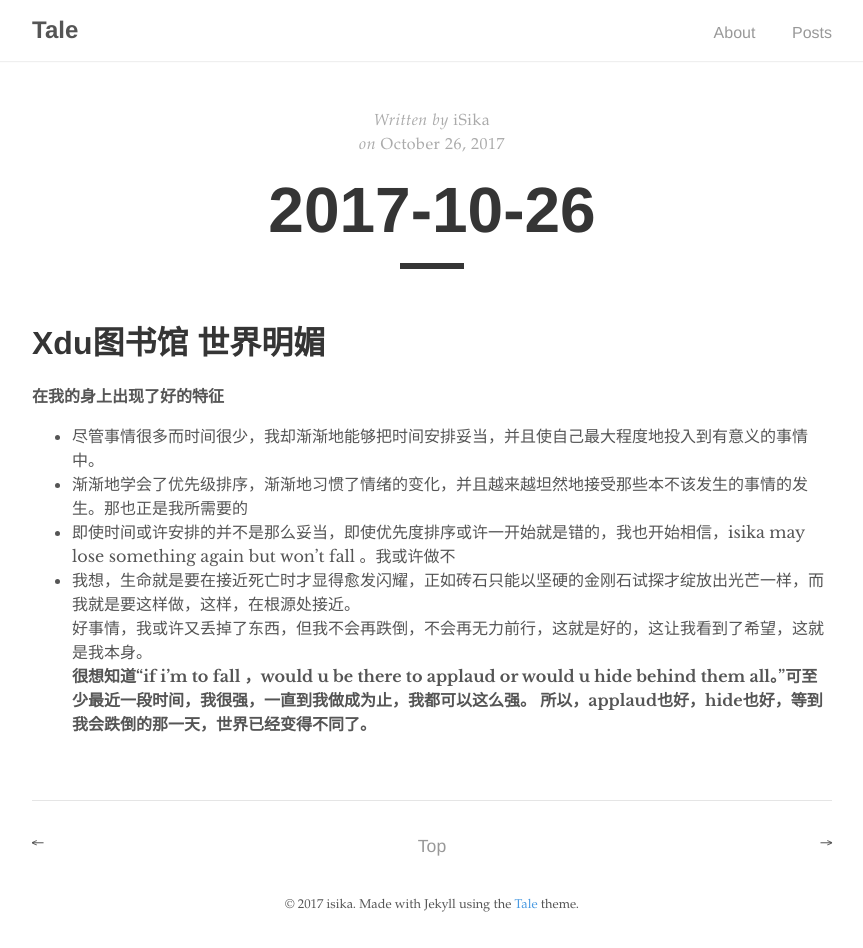
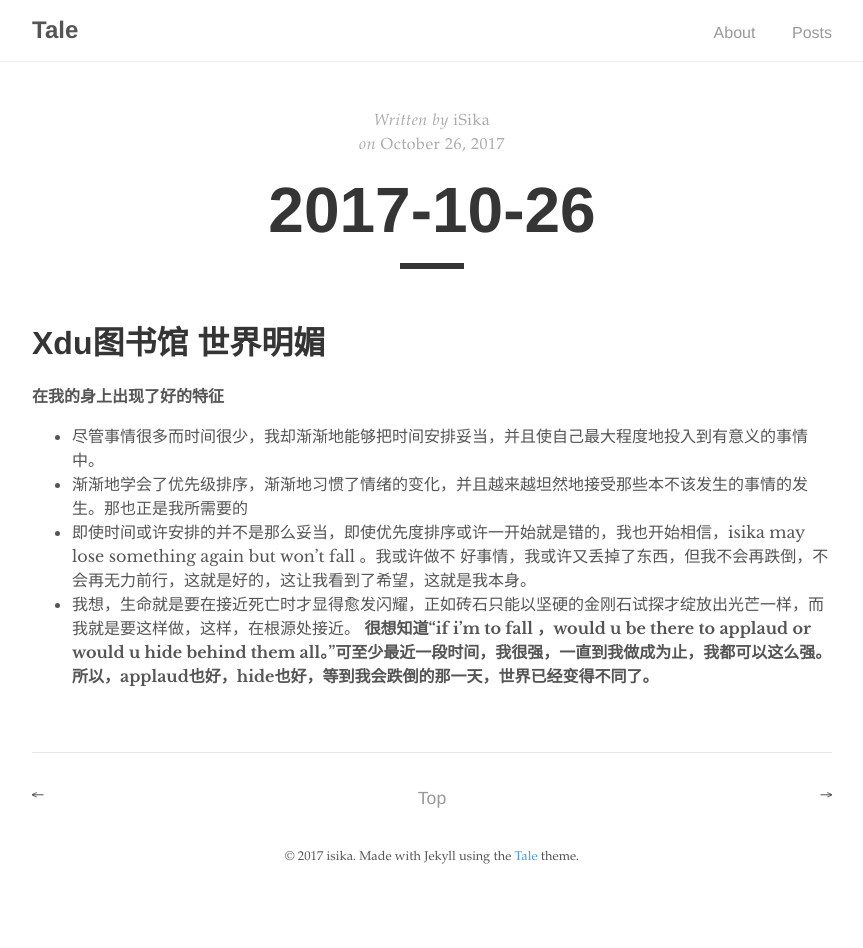
Before and after one commit to SoniciSika/SoniciSika.github.io, a Jekyll site: the page built from _posts/2017-10-26-generate.md, in a window 1280 px wide. Shown: the whole page, without its empty margins (208-1071 px from the left). Built offline with Jekyll 4.4.1, drawn with Linux system fonts in a browser that asks for light colours; comment, search, counter and statistics services are not loaded; after the commit the page ends 900 px from its top, so only the background shows below that.

```diff
--- a/_posts/2017-10-26-generate.md
+++ b/_posts/2017-10-26-generate.md
@@ -8,6 +8,6 @@ author: "iSika"
 * 尽管事情很多而时间很少，我却渐渐地能够把时间安排妥当，并且使自己最大程度地投入到有意义的事情中。
 * 渐渐地学会了优先级排序，渐渐地习惯了情绪的变化，并且越来越坦然地接受那些本不该发生的事情的发生。那也正是我所需要的
 * 即使时间或许安排的并不是那么妥当，即使优先度排序或许一开始就是错的，我也开始相信，isika may lose something again but won’t fall 。我或许做不
+好事情，我或许又丢掉了东西，但我不会再跌倒，不会再无力前行，这就是好的，这让我看到了希望，这就是我本身。
 * 我想，生命就是要在接近死亡时才显得愈发闪耀，正如砖石只能以坚硬的金刚石试探才绽放出光芒一样，而我就是要这样做，这样，在根源处接近。
-好事情，我或许又丢掉了东西，但我不会再跌倒，不会再无力前行，这就是好的，这让我看到了希望，这就是我本身。
 **很想知道“if i’m to fall ，would u be there to applaud or would u hide behind them all。”可至少最近一段时间，我很强，一直到我做成为止，我都可以这么强。 所以，applaud也好，hide也好，等到我会跌倒的那一天，世界已经变得不同了。**
```
